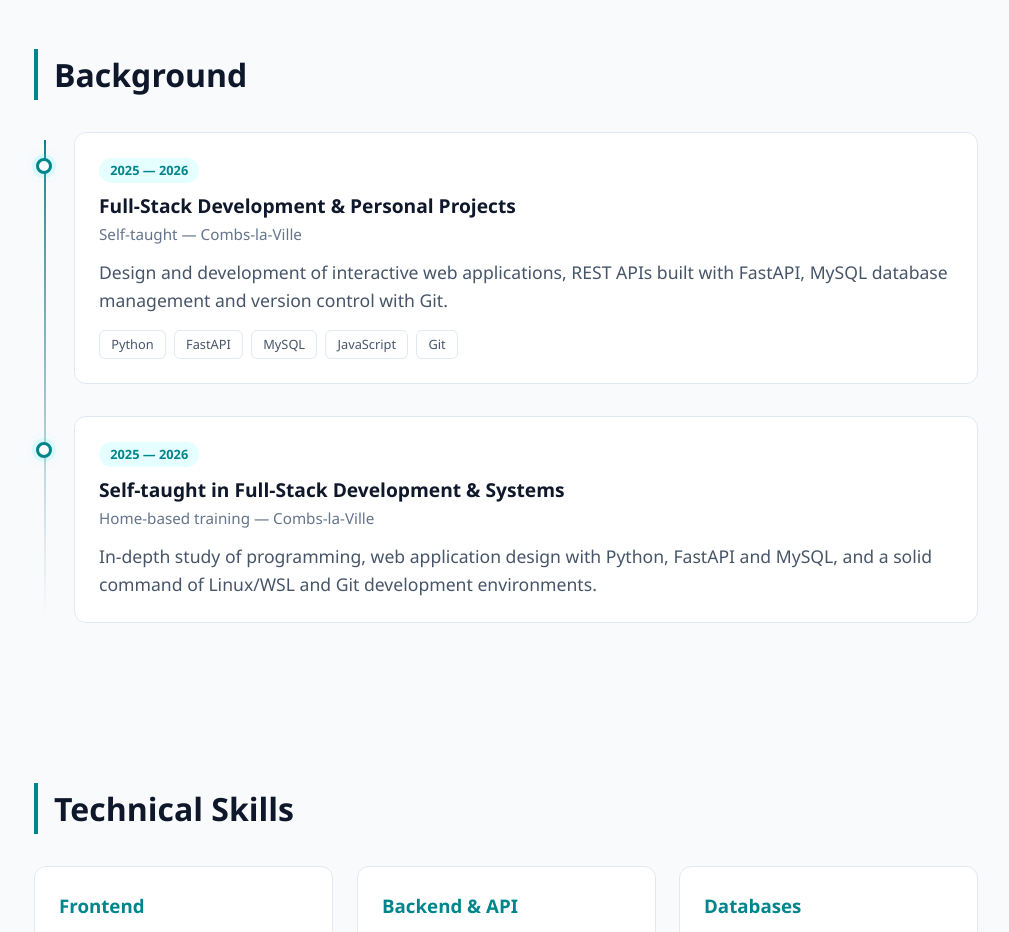
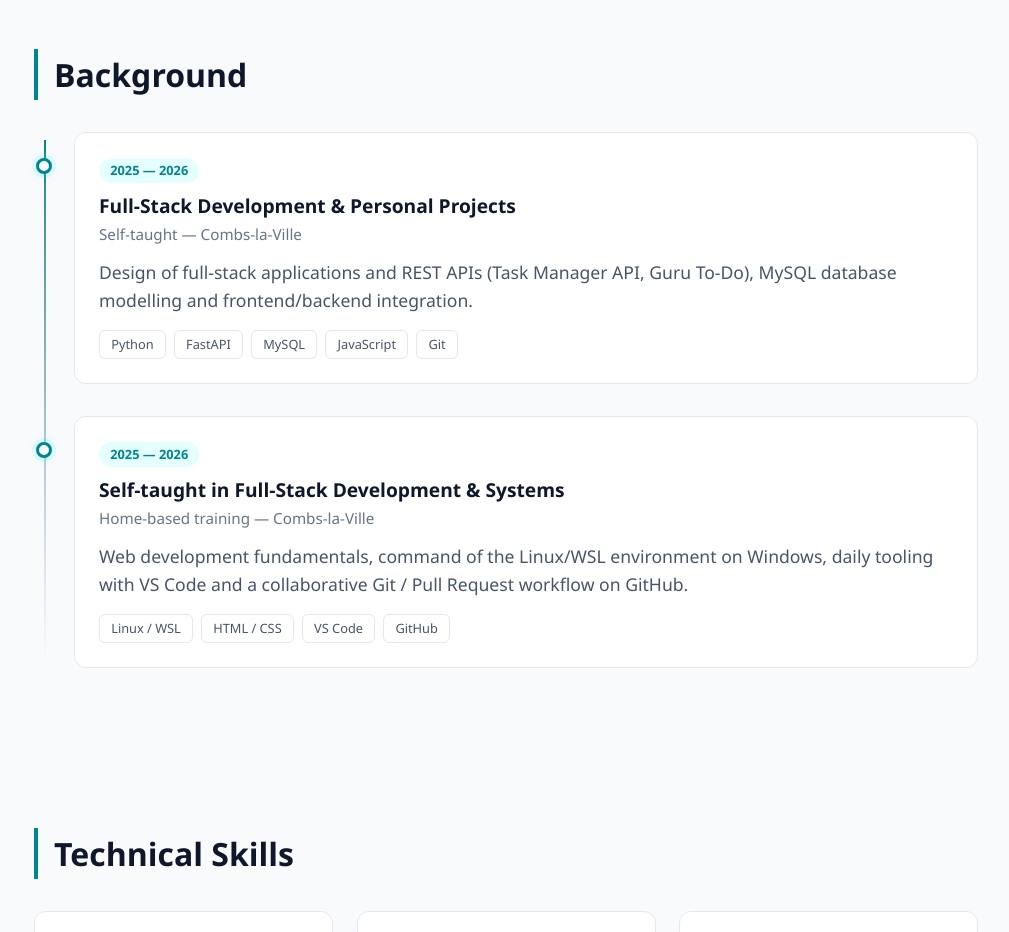
Before and after one commit to Amaterasu-leox/portfolio-leo, a plain HTML site: page index.html in a window 1280 px wide. Shown: the part 1460-2392 px from the top of the page, without its empty margins (134-1143 px from the left). Drawn offline with Linux system fonts and the light colour scheme.

Commit message:
feat(parcours): refine card descriptions and add stack tags

```diff
--- a/i18n.js
+++ b/i18n.js
@@ -569,10 +569,10 @@
         // ── journey ──
         'journey.developpement-full-stack-projets-personn': { fr: 'Développement Full-Stack & Projets Personnels', en: 'Full-Stack Development & Personal Projects' },
         'journey.en-autodidacte-combs-la-ville': { fr: 'En autodidacte — Combs-la-Ville', en: 'Self-taught — Combs-la-Ville' },
-        'journey.conception-et-developpement-d-applicatio': { fr: 'Conception et développement d\'applications web interactives, mise en place d\'API REST avec FastAPI, gestion de bases de données MySQL et gestion de versions avec Git.', en: 'Design and development of interactive web applications, REST APIs built with FastAPI, MySQL database management and version control with Git.' },
+        'journey.conception-et-developpement-d-applicatio': { fr: 'Conception d\'applications full-stack et d\'APIs REST (Task Manager API, Guru To-Do), modélisation de bases de données MySQL et intégration frontend/backend.', en: 'Design of full-stack applications and REST APIs (Task Manager API, Guru To-Do), MySQL database modelling and frontend/backend integration.' },
         'journey.autodidacte-en-developpement-full-stack': { fr: 'Autodidacte en Développement Full-Stack & Systèmes', en: 'Self-taught in Full-Stack Development & Systems' },
         'journey.formation-a-la-maison-combs': { fr: 'Formation à la maison — Combs-la-Ville', en: 'Home-based training — Combs-la-Ville' },
-        'journey.apprentissage-approfondi-de-la-programma': { fr: 'Apprentissage approfondi de la programmation, conception d\'applications web avec Python, FastAPI, MySQL et maîtrise des environnements de développement sous Linux/WSL et Git.', en: 'In-depth study of programming, web application design with Python, FastAPI and MySQL, and a solid command of Linux/WSL and Git development environments.' },
+        'journey.apprentissage-approfondi-de-la-programma': { fr: 'Fondamentaux du développement web, maîtrise de l\'environnement Linux/WSL sous Windows, outillage quotidien avec VS Code et workflow collaboratif Git / Pull Requests sur GitHub.', en: 'Web development fundamentals, command of the Linux/WSL environment on Windows, daily tooling with VS Code and a collaborative Git / Pull Request workflow on GitHub.' },
 
         // ── skills ──
         'skills.competences-techniques': { fr: 'Compétences Techniques', en: 'Technical Skills' },
--- a/index.html
+++ b/index.html
@@ -260,8 +260,8 @@
                     <h3 data-i18n="journey.developpement-full-stack-projets-personn">Développement Full-Stack &amp; Projets Personnels</h3>
                     <p data-i18n="journey.en-autodidacte-combs-la-ville" class="timeline-place">En autodidacte — Combs-la-Ville</p>
                     <p data-i18n="journey.conception-et-developpement-d-applicatio">
-                        Conception et développement d'applications web interactives, mise en place d'API REST avec
-                        FastAPI, gestion de bases de données MySQL et gestion de versions avec Git.
+                        Conception d'applications full-stack et d'APIs REST (Task Manager API, Guru To-Do),
+                        modélisation de bases de données MySQL et intégration frontend/backend.
                     </p>
                     <ul class="timeline-tags">
                         <li>Python</li>
@@ -279,9 +279,15 @@
                     <h3 data-i18n="journey.autodidacte-en-developpement-full-stack">Autodidacte en Développement Full-Stack &amp; Systèmes</h3>
                     <p data-i18n="journey.formation-a-la-maison-combs" class="timeline-place">Formation à la maison — Combs-la-Ville</p>
                     <p data-i18n="journey.apprentissage-approfondi-de-la-programma">
-                        Apprentissage approfondi de la programmation, conception d'applications web avec Python, FastAPI,
-                        MySQL et maîtrise des environnements de développement sous Linux/WSL et Git.
+                        Fondamentaux du développement web, maîtrise de l'environnement Linux/WSL sous Windows,
+                        outillage quotidien avec VS Code et workflow collaboratif Git / Pull Requests sur GitHub.
                     </p>
+                    <ul class="timeline-tags">
+                        <li>Linux / WSL</li>
+                        <li>HTML / CSS</li>
+                        <li>VS Code</li>
+                        <li>GitHub</li>
+                    </ul>
                 </div>
             </li>
         </ol>
```
